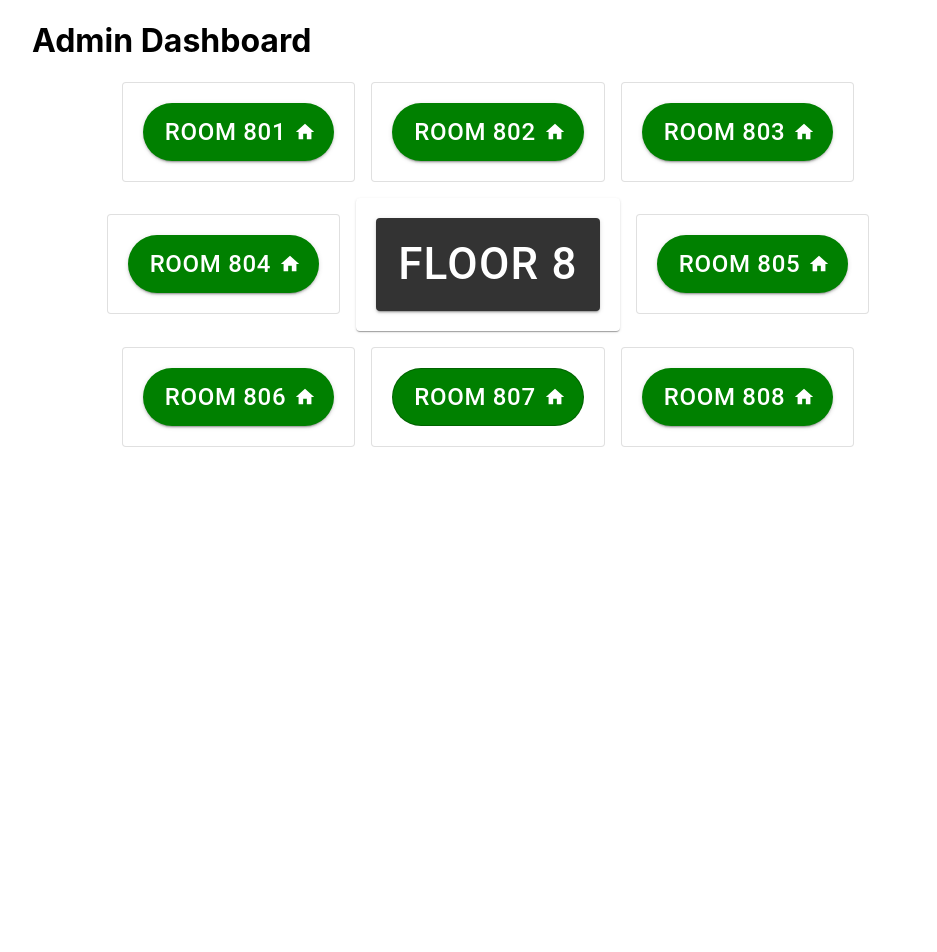
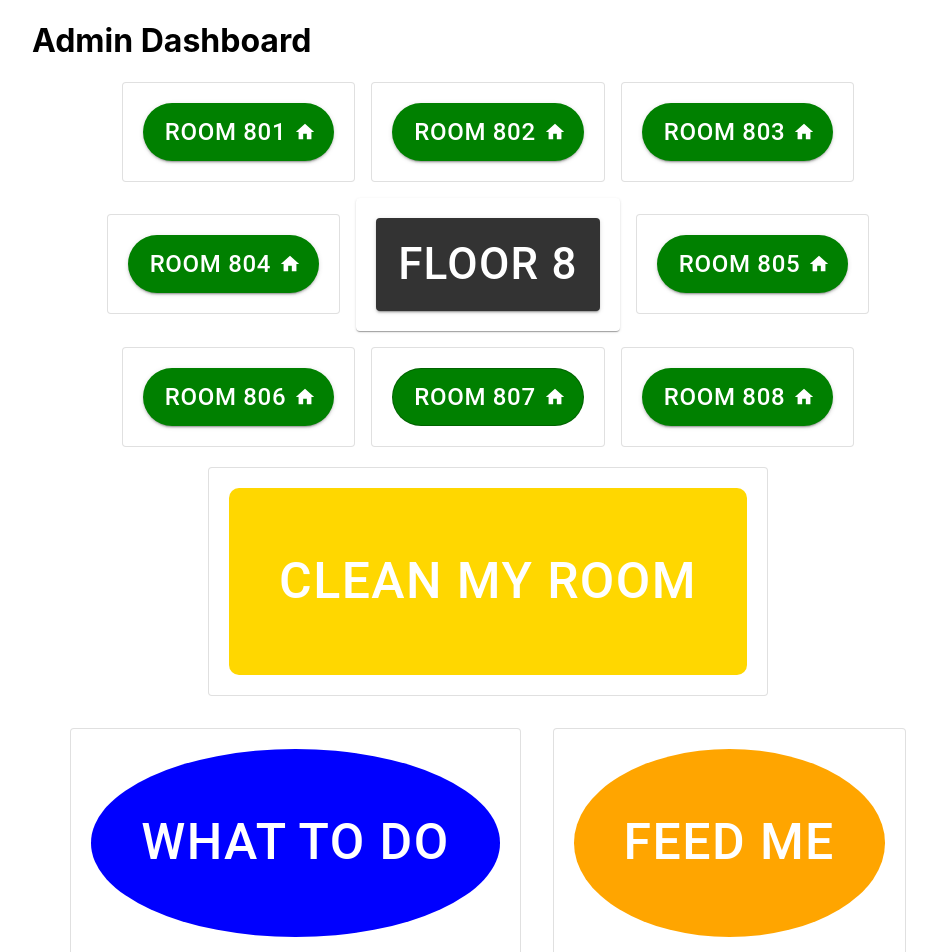
Before and after one commit to mannycortez/dakota-hotel, a React (Create React App) app in the folder frontend/: page / in a window 1280 px wide. Shown: the top 952 px of the page, without its empty margins (152-1089 px from the left). Before the commit the page ends 800 px from the top, so only its background shows below. Built offline with nearby package versions, Linux system fonts and the light colour scheme.

Commit message:
Added guest dashboard

```diff
--- a/frontend/src/App.js
+++ b/frontend/src/App.js
@@ -1,12 +1,17 @@
 import React from 'react'
 import './App.css';
 import AdminDashboard from '../src/components/AdminDashboard'
+import GuestDashboard from '../src/components/GuestDashboard'
 
 
 function App() {
   return (
+    <>
     <AdminDashboard />
-  );
+    <br />
+    <GuestDashboard />
+    </>
+  )
 }
 
 
--- /dev/null
+++ b/frontend/src/components/GuestDashboard.js
@@ -0,0 +1,58 @@
+import React from 'react'
+import { Button, Container, Grid, Paper } from '@material-ui/core'
+
+const GuestDashboard = () => {
+    return (
+        <Container maxWidth="md">
+            <Grid container spacing={4}
+                            direction="row"
+                            justify="center"
+                            alignItems="center" fluid>
+                <Grid item>
+                    <Paper variant="outlined" justify="center">
+                        <Button size="lg" style={{
+                              fontSize: 50,
+                              color: "white",
+                              padding: 50,
+                              backgroundColor: "gold",
+                              borderRadius: 10,
+                              margin: 20
+                            }}>
+                            Clean my room
+                        </Button>
+                    </Paper>
+                </Grid>
+                <Grid item>
+                    <Paper variant="outlined" justify="center">
+                        <Button size="lg" style={{
+                              fontSize: 50,
+                              color: "white",
+                              padding: 50,
+                              backgroundColor: "blue",
+                              borderRadius: "50%",
+                              margin: 20
+                            }}>
+                            What to Do
+                        </Button>
+                    </Paper>
+                </Grid>
+                <Grid item>
+                    <Paper variant="outlined" justify="center">
+                        <Button size="lg" style={{
+                              fontSize: 50,
+                              color: "white",
+                              padding: 50,
+                              backgroundColor: "orange",
+                              borderRadius: "50%",
+                              margin: 20
+                            }}>
+                            Feed Me
+                        </Button>
+                    </Paper>
+                </Grid>
+            </Grid>
+        </Container>
+    )
+}
+
+export default GuestDashboard
```
Also changed, not shown: frontend/src/screens/AdminDashboard.js (deleted), frontend/src/screens/AdminScreen.js (added), frontend/src/screens/GuestDashboard.js (deleted), frontend/src/screens/GuestScreen.js (added).
